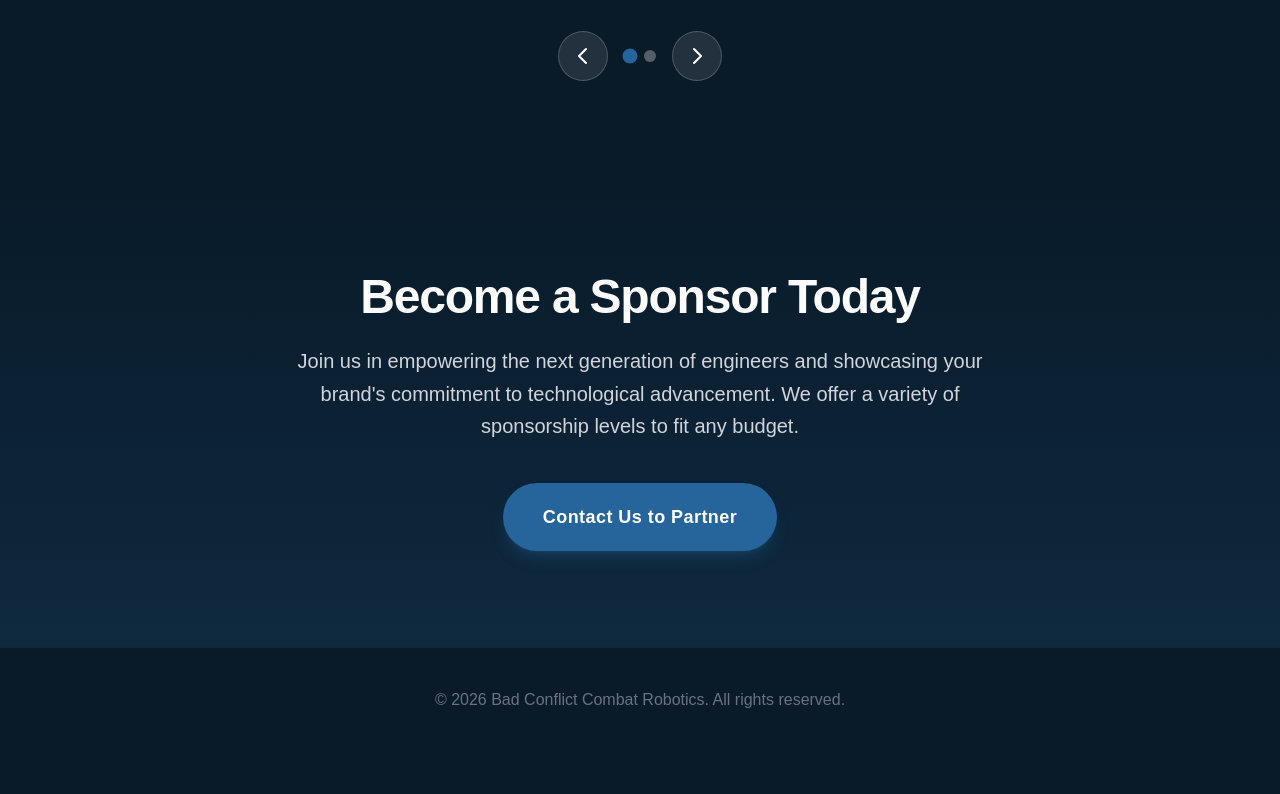
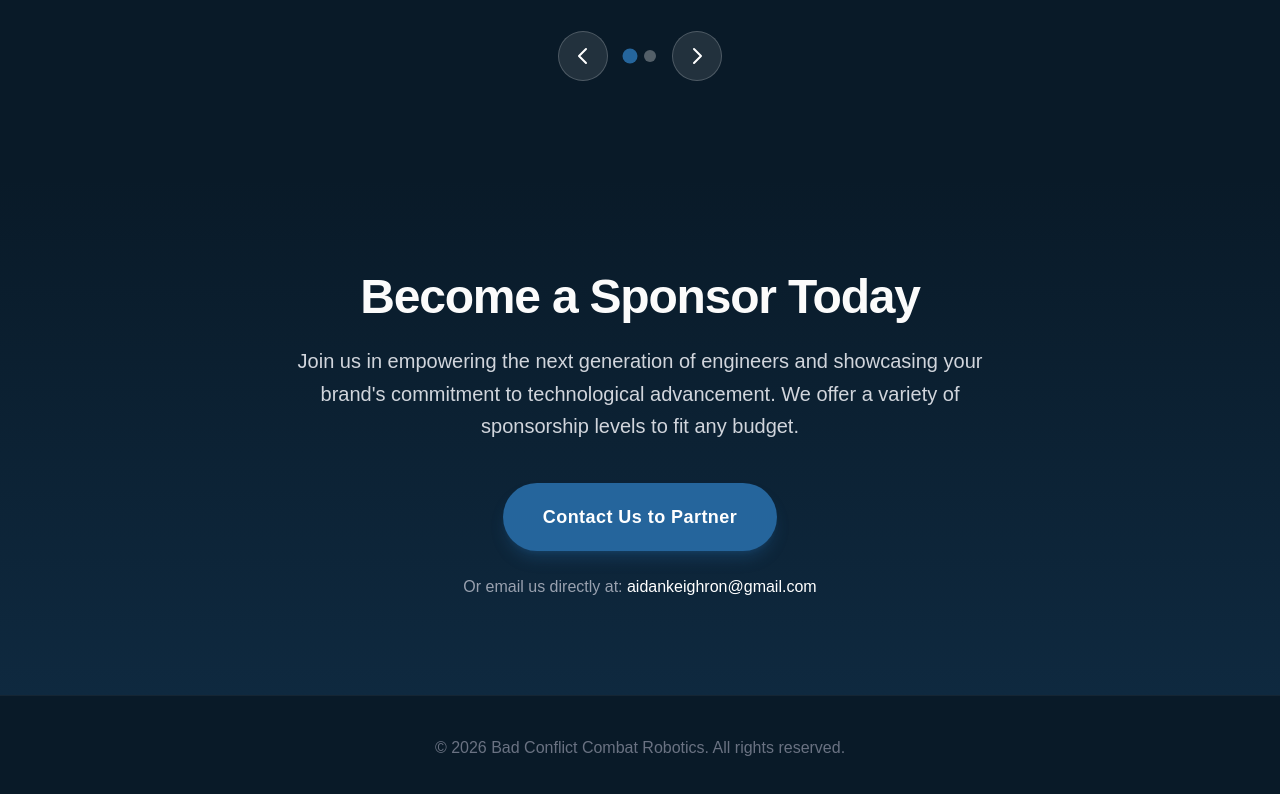
Before and after one commit to aidankeighron/bad-conflict-website, a Next.js app: page /sponsorship in a window 1280 px wide. Shown: the part 2947-3741 px from the top of the page. Before the commit the page ends 3699 px from the top, so only its background shows below. Built offline with nearby package versions, Linux system fonts and the light colour scheme.

Commit message:
Update page.tsx

```diff
--- a/src/app/sponsorship/page.tsx
+++ b/src/app/sponsorship/page.tsx
@@ -127,10 +127,14 @@ export default function Sponsorship(): React.ReactNode {
           </p>
           <a
             href="mailto:aidankeighron@gmail.com,seankeighron@gmail.com?subject=Sponsorship%20Inquiry"
-            className="bg-accent text-white px-10 py-5 rounded-full font-bold text-lg hover:scale-105 transition-transform inline-block shadow-lg shadow-accent/30 tracking-wide"
+            className="bg-accent text-white px-10 py-5 rounded-full font-bold text-lg hover:scale-105 transition-transform inline-block shadow-lg shadow-accent/30 tracking-wide mb-6"
           >
             Contact Us to Partner
           </a>
+          <p className="text-gray-400">
+            Or email us directly at: <br className="md:hidden" />
+            <a href="mailto:aidankeighron@gmail.com" className="text-white hover:text-accent font-medium">aidankeighron@gmail.com</a>
+          </p>
         </div>
       </section>
     </div>
```
